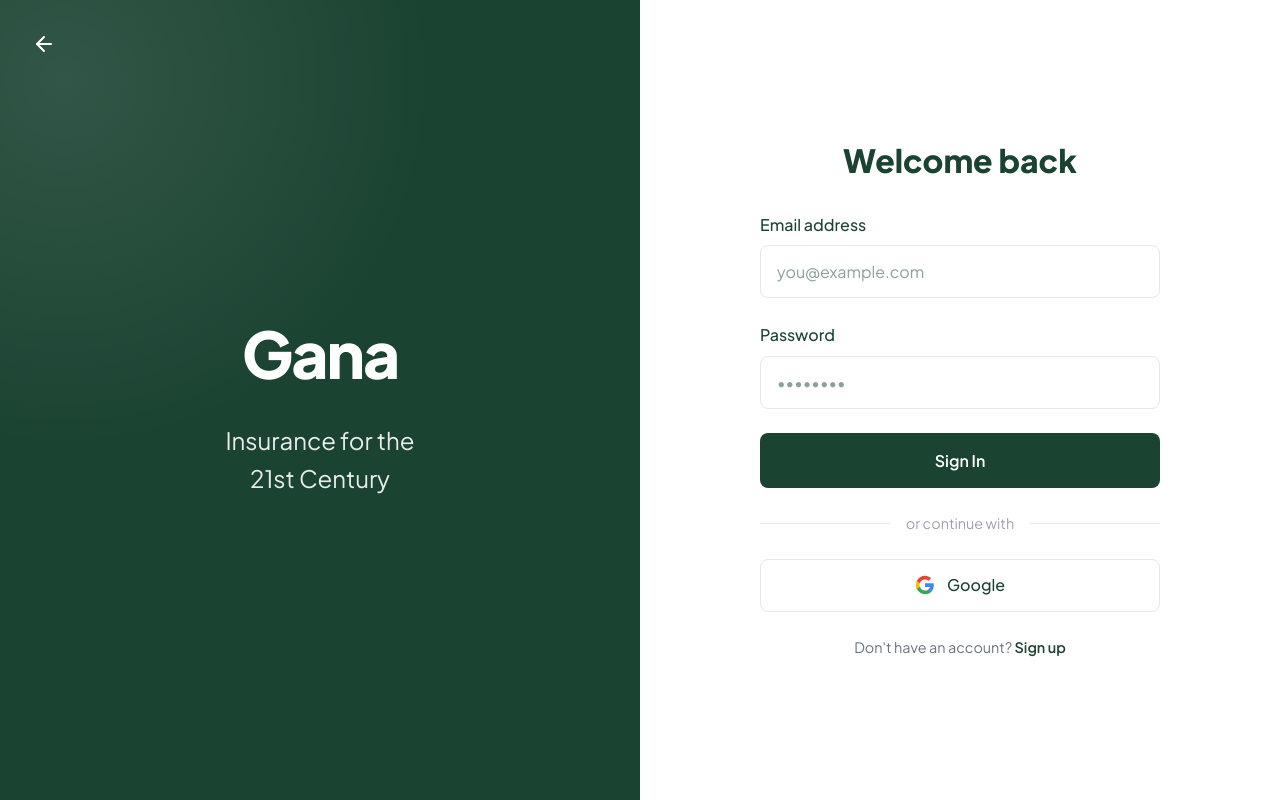
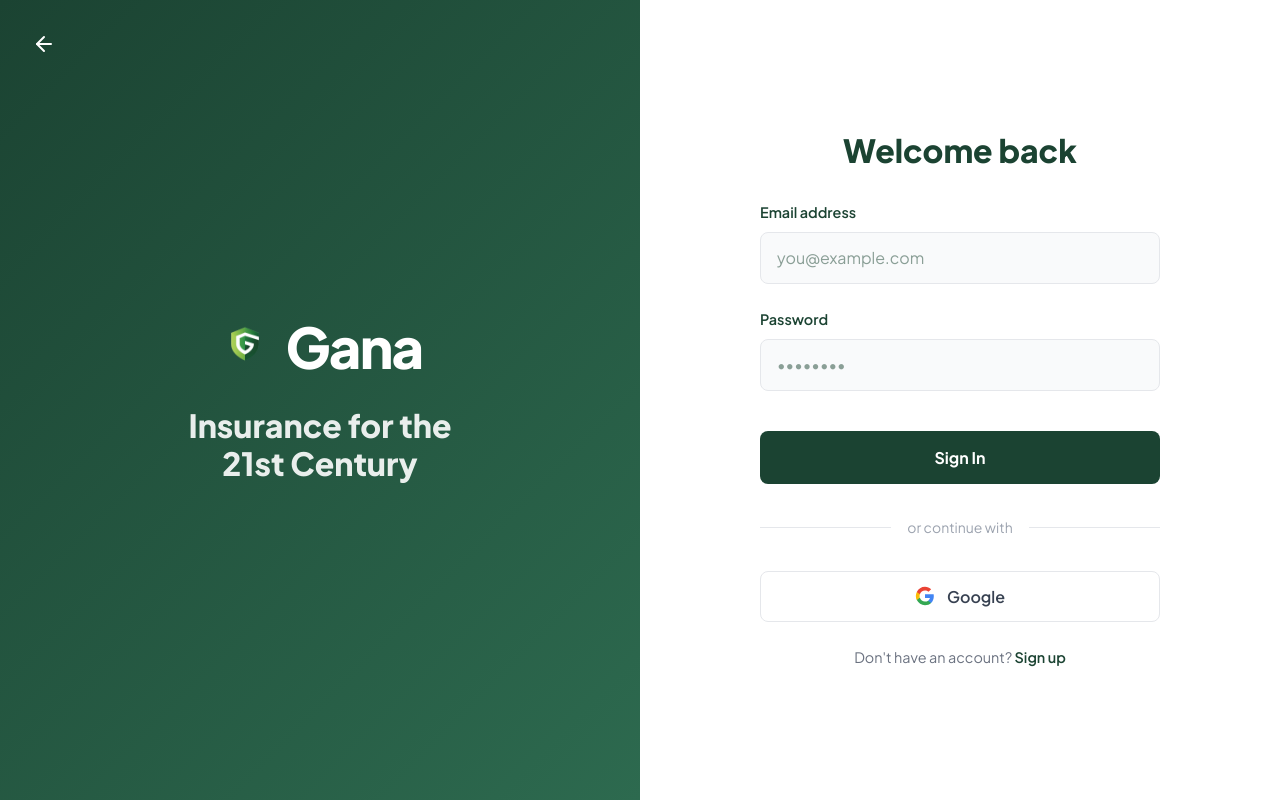
Before and after one commit to DonIsmaelito/Rex-AI, a React (Vite) app: page /login in a window 1280 px wide. Built offline with nearby package versions, Linux system fonts and the light colour scheme.

Commit message:
Update login page design

```diff
--- a/src/pages/Login.css
+++ b/src/pages/Login.css
@@ -1,58 +1,40 @@
+/* Login Page Styles - Green Theme */
 .login-page {
   display: flex;
-  height: 100vh;
-  width: 100vw;
-  overflow: hidden;
+  min-height: 100vh;
+  width: 100%;
 }
 
 .login-left {
   flex: 1;
-  background-color: var(--color-primary);
+  background: linear-gradient(135deg, var(--color-forest) 0%, var(--color-forest-light) 100%);
   display: flex;
   flex-direction: column;
   justify-content: center;
   align-items: center;
-  color: white;
+  position: relative;
+  color: var(--color-white);
   padding: 2rem;
-  position: relative;
-}
-
-.login-left::before {
-  content: '';
-  position: absolute;
-  top: 0;
-  left: 0;
-  right: 0;
-  bottom: 0;
-  background: radial-gradient(circle at 10% 10%, rgba(255, 255, 255, 0.1), transparent 40%);
-  pointer-events: none;
 }
 
 .login-branding {
   text-align: center;
-  z-index: 1;
-}
-
-.login-logo {
-  font-size: 4rem;
-  font-weight: 800;
-  letter-spacing: -2px;
-  margin-bottom: 1rem;
 }
 
 .login-tagline {
-  font-size: 1.5rem;
-  font-weight: 300;
+  font-size: 2rem;
+  font-weight: 800;
+  margin-top: 2rem;
   opacity: 0.9;
+  line-height: 1.2;
 }
 
 .login-right {
   flex: 1;
-  background-color: white;
   display: flex;
-  flex-direction: column;
   justify-content: center;
   align-items: center;
+  background-color: var(--color-white);
   padding: 2rem;
 }
 
@@ -63,8 +45,8 @@
 
 .login-heading {
   font-size: 2rem;
-  color: var(--color-text);
   margin-bottom: 2rem;
+  color: var(--color-forest);
   text-align: center;
 }
 
@@ -75,93 +57,91 @@
 .form-label {
   display: block;
   margin-bottom: 0.5rem;
-  font-weight: 500;
-  color: var(--color-text);
+  font-weight: 600;
+  color: var(--color-forest);
+  font-size: 0.9rem;
 }
 
 .form-input {
   width: 100%;
-  padding: 0.8rem 1rem;
-  border: 1px solid #E5E7EB;
-  border-radius: 8px;
+  padding: 0.75rem 1rem;
+  border: 1px solid #e5e7eb;
+  border-radius: 0.5rem;
   font-size: 1rem;
-  outline: none;
-  transition: border-color 0.2s;
+  transition: all 0.2s;
+  background-color: #f9fafb;
 }
 
 .form-input:focus {
-  border-color: var(--color-primary);
+  outline: none;
+  border-color: var(--color-melon-vibrant);
+  box-shadow: 0 0 0 3px rgba(74, 222, 128, 0.2);
+  background-color: white;
 }
 
 .btn-login {
   width: 100%;
-  background-color: var(--color-primary);
+  padding: 0.875rem;
+  background-color: var(--color-forest);
   color: white;
-  padding: 0.9rem;
+  border-radius: 0.5rem;
+  font-weight: 700;
   font-size: 1rem;
-  font-weight: 600;
-  border-radius: 8px;
-  cursor: pointer;
-  transition: background-color 0.2s;
-  margin-bottom: 1.5rem;
+  transition: all 0.2s;
+  margin-top: 1rem;
 }
 
 .btn-login:hover {
-  background-color: var(--color-primary-dark);
+  background-color: var(--color-forest-light);
+  transform: translateY(-1px);
 }
 
 .divider {
   display: flex;
   align-items: center;
-  margin-bottom: 1.5rem;
-  color: #9CA3AF;
+  margin: 2rem 0;
+  color: #9ca3af;
+  font-size: 0.875rem;
 }
 
-.divider::before,
-.divider::after {
+.divider::before, .divider::after {
   content: '';
   flex: 1;
-  border-bottom: 1px solid #E5E7EB;
+  height: 1px;
+  background-color: #e5e7eb;
 }
 
 .divider span {
   padding: 0 1rem;
-  font-size: 0.9rem;
 }
 
 .btn-google {
   width: 100%;
+  padding: 0.75rem;
   background-color: white;
-  border: 1px solid #E5E7EB;
-  color: var(--color-text);
-  padding: 0.8rem;
-  font-size: 1rem;
-  font-weight: 500;
-  border-radius: 8px;
-  cursor: pointer;
+  border: 1px solid #e5e7eb;
+  border-radius: 0.5rem;
+  font-weight: 600;
+  color: #374151;
   display: flex;
   align-items: center;
   justify-content: center;
   gap: 0.75rem;
-  transition: background-color 0.2s;
+  transition: all 0.2s;
 }
 
 .btn-google:hover {
-  background-color: #F9FAFB;
+  background-color: #f9fafb;
+  border-color: #d1d5db;
 }
 
 @media (max-width: 768px) {
   .login-page {
     flex-direction: column;
   }
+
   .login-left {
-    flex: 0 0 150px;
-    padding: 1rem;
-  }
-  .login-logo {
-    font-size: 2.5rem;
-  }
-  .login-tagline {
-    font-size: 1rem;
+    min-height: 200px;
+    flex: none;
   }
 }
--- a/src/pages/Login.jsx
+++ b/src/pages/Login.jsx
@@ -1,4 +1,5 @@
 import { useNavigate } from 'react-router-dom';
+import logoIcon from '../assets/gana_logo_icon.png';
 import { ArrowLeft } from 'lucide-react';
 import './Login.css';
 
@@ -18,7 +19,10 @@
           <ArrowLeft color="white" size={24} />
         </div>
         <div className="login-branding">
-          <div className="login-logo">Gana</div>
+          <div className="login-logo" style={{ display: 'flex', alignItems: 'center', justifyContent: 'center', gap: '12px' }}>
+            <img src={logoIcon} alt="Gana" style={{ height: '56px', width: 'auto' }} />
+            <span style={{ fontFamily: '"Plus Jakarta Sans", sans-serif', fontSize: '3.5rem', fontWeight: '800', letterSpacing: '-0.03em', lineHeight: 1 }}>Gana</span>
+          </div>
           <div className="login-tagline">Insurance for the<br/>21st Century</div>
         </div>
       </div>
```
